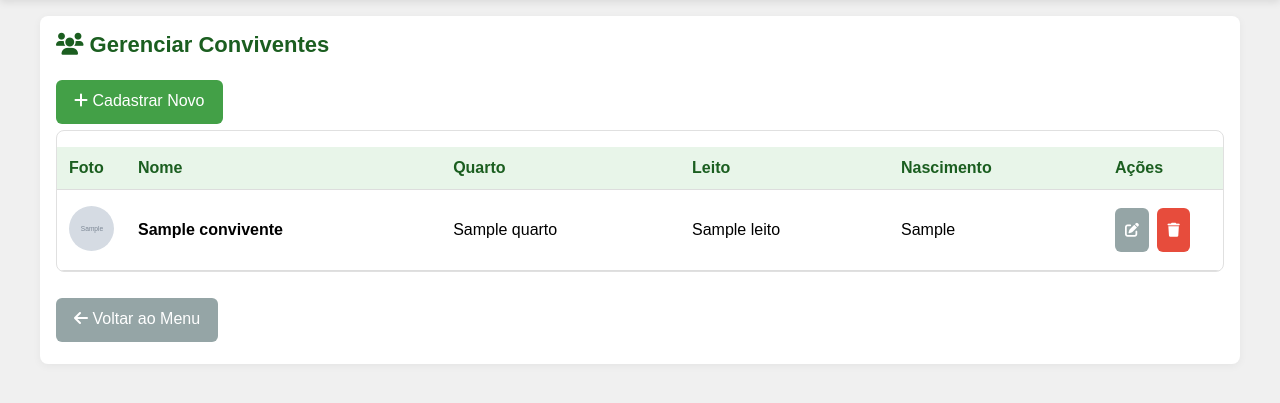
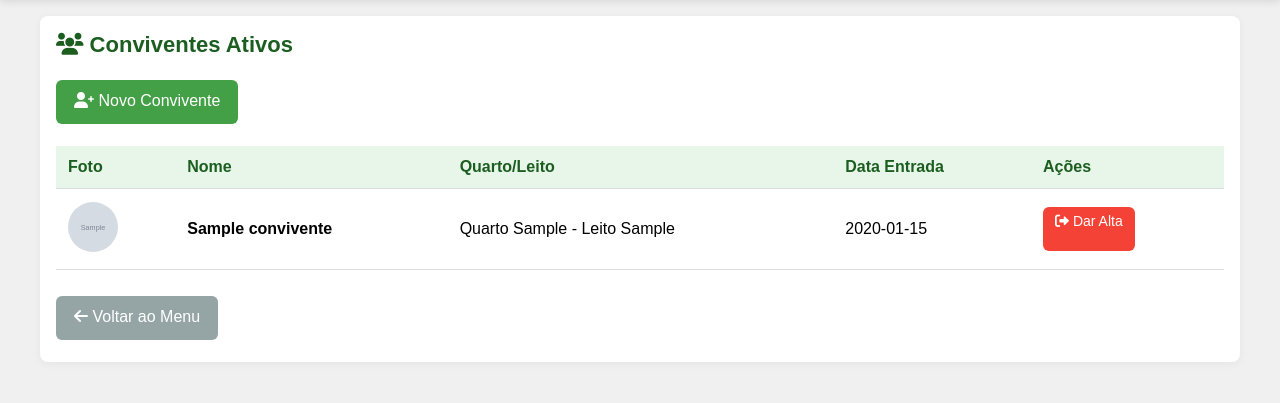
Before and after one commit to larditosotele-pixel/sisa-nuvem, a Flask app: page /conviventes in a window 1280 px wide. Shown: the part 77-480 px from the top of the page. Run offline with Flask 3, Linux system fonts and the light colour scheme; tables that the repository leaves empty hold one stand-in row (values such as "Sample post"); grey boxes marked "Sample" are stand-in pictures; a database or web service that is not in the repository returns one stand-in record (values such as "Sample title"); some libraries are stand-ins or nearby versions.

Commit message:
Update conviventes.html

```diff
--- a/templates/conviventes.html
+++ b/templates/conviventes.html
@@ -1,25 +1,23 @@
 {% extends "base.html" %}
 
-{% block title %}Gerenciar Conviventes - SISA{% endblock %}
+{% block title %}Conviventes - SISA{% endblock %}
 
 {% block content %}
 <div class="d-flex justify-content-between align-items-center mb-3">
-    <h2><i class="fas fa-users"></i> Gerenciar Conviventes</h2>
+    <h2><i class="fas fa-users"></i> Conviventes Ativos</h2>
     <a href="{{ url_for('cadastrar_convivente') }}" class="btn">
-        <i class="fas fa-plus"></i> Cadastrar Novo
+        <i class="fas fa-user-plus"></i> Novo Convivente
     </a>
 </div>
 
-<div class="card">
 <table>
     <thead>
         <tr>
-                <th style="width: 60px;">Foto</th>
+            <th>Foto</th>
             <th>Nome</th>
-                <th>Quarto</th>
-                <th>Leito</th>
-                <th>Nascimento</th>
-                <th style="width: 120px;">Ações</th>
+            <th>Quarto/Leito</th>
+            <th>Data Entrada</th>
+            <th>Ações</th>
         </tr>
     </thead>
     <tbody>
@@ -27,38 +25,37 @@
         <tr>
             <td>
                 {% if c.foto_base64 %}
-                        <img src="{{ c.foto_base64 }}" style="width: 45px; height: 45px; border-radius: 50%; object-fit: cover;">
+                <img src="{{ c.foto_base64 }}" style="width: 50px; height: 50px; border-radius: 50%; object-fit: cover;">
                 {% else %}
-                        <div style="width: 45px; height: 45px; border-radius: 50%; background: #43a047; color: white; display: flex; align-items: center; justify-content: center; font-weight: bold;">
-                            {{ c.nome[0] }}
+                <div style="width: 50px; height: 50px; border-radius: 50%; background: #e0e0e0; display: flex; align-items: center; justify-content: center;">
+                    <i class="fas fa-user"></i>
                 </div>
                 {% endif %}
             </td>
             <td><strong>{{ c.nome }}</strong></td>
-                <td>{{ c.quarto or '-' }}</td>
-                <td>{{ c.leito or '-' }}</td>
-                <td>{{ c.data_nascimento or '-' }}</td>
+            <td>Quarto {{ c.quarto_numero }} - Leito {{ c.numero_leito }}</td>
+            <td>{{ c.data_entrada.strftime('%d/%m/%Y') if c.data_entrada else '-' }}</td>
             <td>
-                    <button class="btn btn-voltar" disabled style="padding: 6px 10px; font-size: 14px;">
-                        <i class="fas fa-edit"></i>
-                    </button>
-                    <button class="btn btn-danger" disabled style="padding: 6px 10px; font-size: 14px;">
-                        <i class="fas fa-trash"></i>
-                    </button>
+                <a href="{{ url_for('desocupar_leito', convivente_id=c.id) }}"
+                   class="btn"
+                   style="background: #f44336; padding: 6px 12px; font-size: 14px;"
+                   onclick="return confirm('Dar alta para {{ c.nome }}? O leito será liberado.')">
+                    <i class="fas fa-sign-out-alt"></i> Dar Alta
+                </a>
             </td>
         </tr>
         {% else %}
         <tr>
-                <td colspan="6" style="text-align: center; padding: 30px; color: #666;">
-                    <i class="fas fa-inbox" style="font-size: 3rem; opacity: 0.3;"></i>
-                    <p>Nenhum convivente cadastrado ainda.</p>
-                    <a href="{{ url_for('cadastrar_convivente') }}" class="btn">Cadastrar Primeiro Convivente</a>
+            <td colspan="5" style="text-align: center; padding: 30px;">
+                Nenhum convivente cadastrado ainda.<br>
+                <a href="{{ url_for('cadastrar_convivente') }}" class="btn" style="margin-top: 10px;">
+                    Cadastrar Primeiro Convivente
+                </a>
             </td>
         </tr>
         {% endfor %}
     </tbody>
 </table>
-</div>
 
 <div style="margin-top: 20px;">
     <a href="{{ url_for('index') }}" class="btn btn-voltar">
```
Lines whose indentation alone changed are shown as unchanged.
